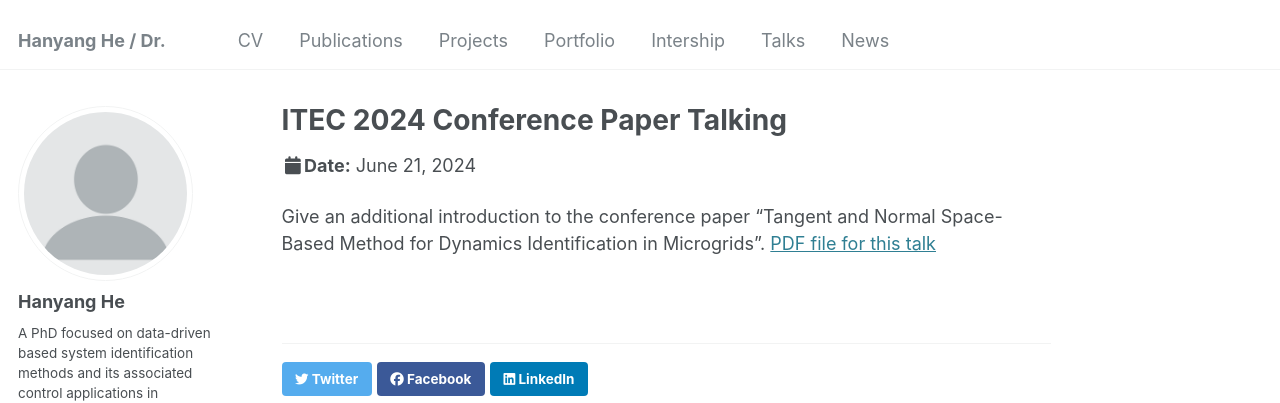
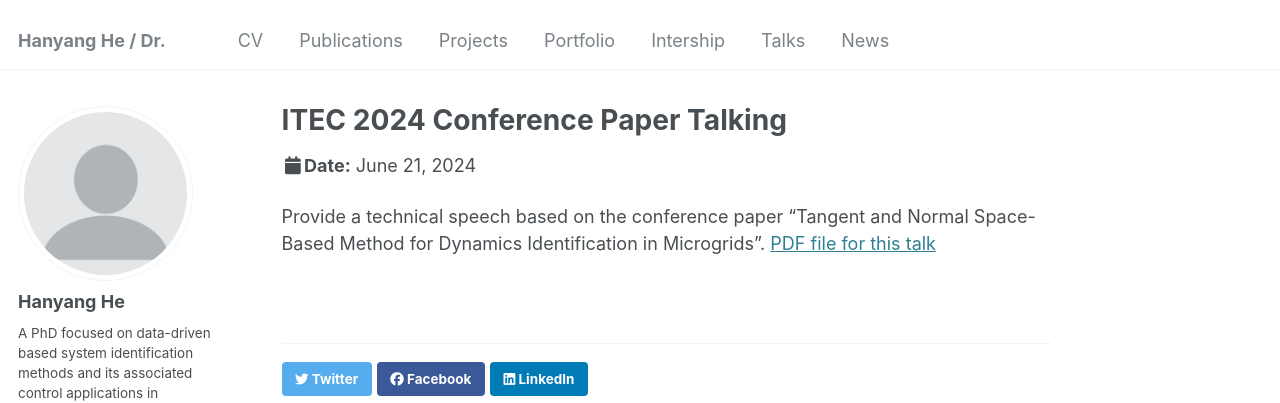
Before and after one commit to HanyangHe/HanyangHe.github.io, a Jekyll site: the page built from _talks/2024-06-21-talk.md, in a window 1280 px wide. Shown: the top 403 px of the page. Built offline with Jekyll 4.4.1, drawn with Linux system fonts in a browser that asks for light colours.

Commit message:
Update and rename 2024-06-talk.md to 2024-06-21-talk.md

```diff
--- a/_talks/2024-06-talk.md
+++ b/_talks/2024-06-21-talk.md
@@ -2,11 +2,11 @@
 title: "ITEC 2024 Conference Paper Talking"
 collection: talks
 type: "Talk"
-permalink: /talks/2024-06-talk
+permalink: /talks/2024-06-21-talk
 venue: "Donald E. Stephens Convention Center, Chicago, IL"
 date: 2024-06-21
 location: "Chicago, IL"
 ---
 
-Give an additional introduction to the conference paper "Tangent and Normal Space-Based Method for Dynamics Identification in Microgrids".
+Provide a technical speech based on the conference paper "Tangent and Normal Space-Based Method for Dynamics Identification in Microgrids".
 [PDF file for this talk](https://pennstateoffice365-my.sharepoint.com/:b:/g/personal/hfh5310_psu_edu/ETIlWdPNfhhIi-M0n7rAnQIBy49DIt3bp1s0p4o8LVwKKA?e=kwWD3o)
```
